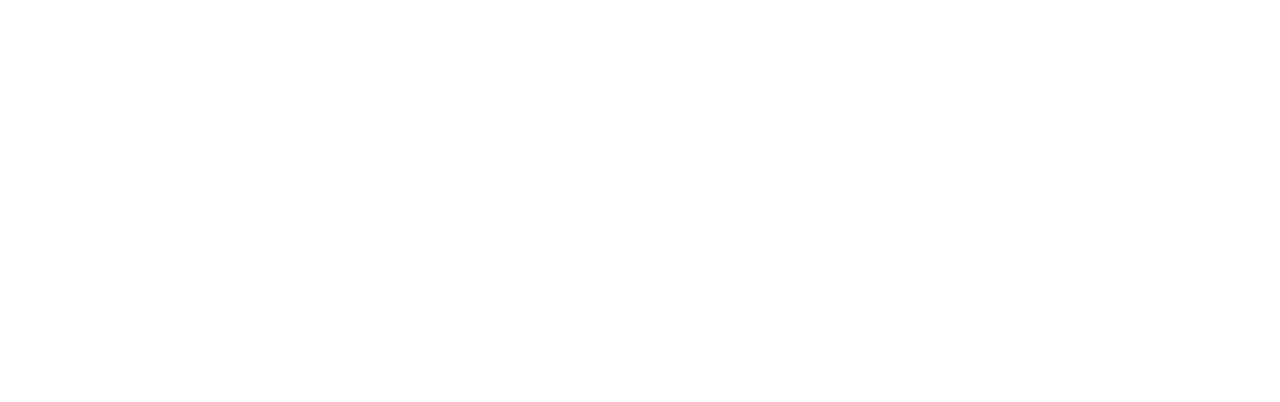
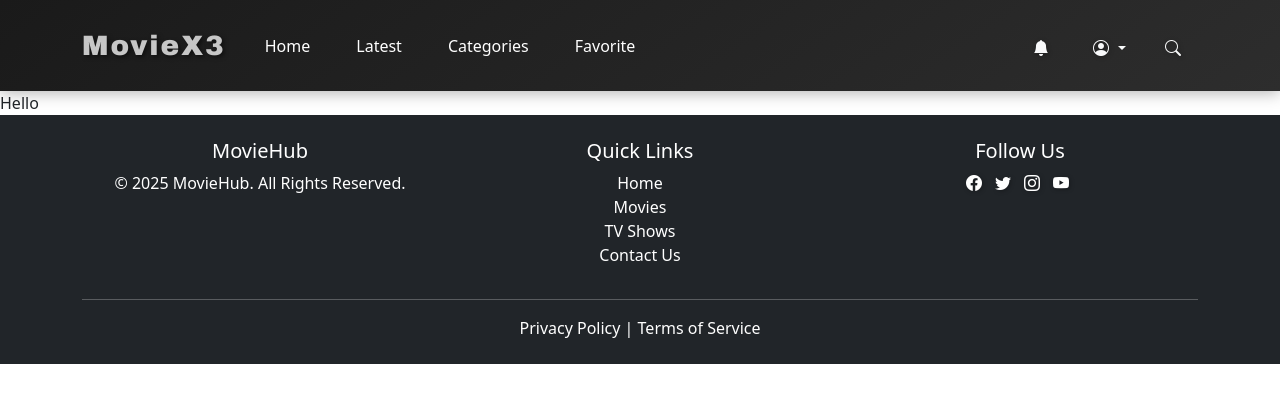
Before and after one commit to Thyrak12/MovieX3, a React (Vite) app: page /MovieX3/Loki in a window 1280 px wide. Before the commit this address had no page. Shown: the top 402 px of the page. Built offline with nearby package versions, Linux system fonts and the light colour scheme.

Commit message:
Change route in main to app

```diff
--- a/package.json
+++ b/package.json
@@ -19,7 +19,7 @@
     "react": "^19.0.0",
     "react-bootstrap": "^2.10.9",
     "react-dom": "^19.0.0",
-    "react-router-dom": "^7.2.0",
+    "react-router-dom": "^6.29.0",
     "swiper": "^11.2.4"
   },
   "devDependencies": {
--- a/src/App.jsx
+++ b/src/App.jsx
@@ -1,13 +1,21 @@
-import { useState } from 'react'
-import './App.css'
-import Home from './Home'
+import './App.css';
+import Home from './Home';
+import Header from './Header';
+import Footer from './Footer';
+import { Routes, Route } from 'react-router-dom';
+import Movie from './Movie';
+
 function App() {
-
   return (
-    <>
-      <Home />
-    </>
-  )
+    <div>
+      <Header />
+      <Routes>
+        <Route path="/" element={<Home />} />
+        <Route path="/Loki" element={<Movie />} />
+      </Routes>
+      <Footer />
+    </div>
+  );
 }
 
-export default App
+export default App;
--- a/src/Home.jsx
+++ b/src/Home.jsx
@@ -1,17 +1,13 @@
 import Carousel from './Carousel'
-import Header from './Header'
-import Footer from './Footer'
 import Slide from './Slide'
 function Home() {
 
   return (
     <>
-      <Header />
       <Carousel />
       <Slide />
       <Slide />
       <Slide />
-      <Footer />
     </>
   )
 }
--- /dev/null
+++ b/src/Movie.jsx
@@ -0,0 +1,10 @@
+
+
+function Movie() {
+    return (
+        <div>
+            Hello
+        </div>
+    );
+}
+export default Movie;
--- a/src/Slide.jsx
+++ b/src/Slide.jsx
@@ -37,7 +37,7 @@
                     navigation
                     onSwiper={(swiper) => console.log(swiper)}
                     onSlideChange={() => console.log('slide change')}>
-                    <SwiperSlide>
+                    <SwiperSlide >
                         {MovieCard("https://comicbook.com/wp-content/uploads/sites/4/2024/12/loki-season-2-key-art-header.jpg?resize=2000,1125", "Loki", "Loki")}
                     </SwiperSlide>
                     <SwiperSlide>
--- a/src/main.jsx
+++ b/src/main.jsx
@@ -1,14 +1,12 @@
-import { BrowserRouter, Routes, Route } from "react-router-dom";
 import { StrictMode } from 'react';
 import { createRoot } from 'react-dom/client';
+import { BrowserRouter } from 'react-router-dom';
 import App from './App.jsx';
 
 createRoot(document.getElementById('root')).render(
   <StrictMode>
     <BrowserRouter basename="/MovieX3">
-      <Routes>
-        <Route path="/" element={<App/>} />
-      </Routes>
+      <App />
     </BrowserRouter>
   </StrictMode>
 );
```
Also changed, not shown: 1 other file (tests, documents, lock files or other folders).
